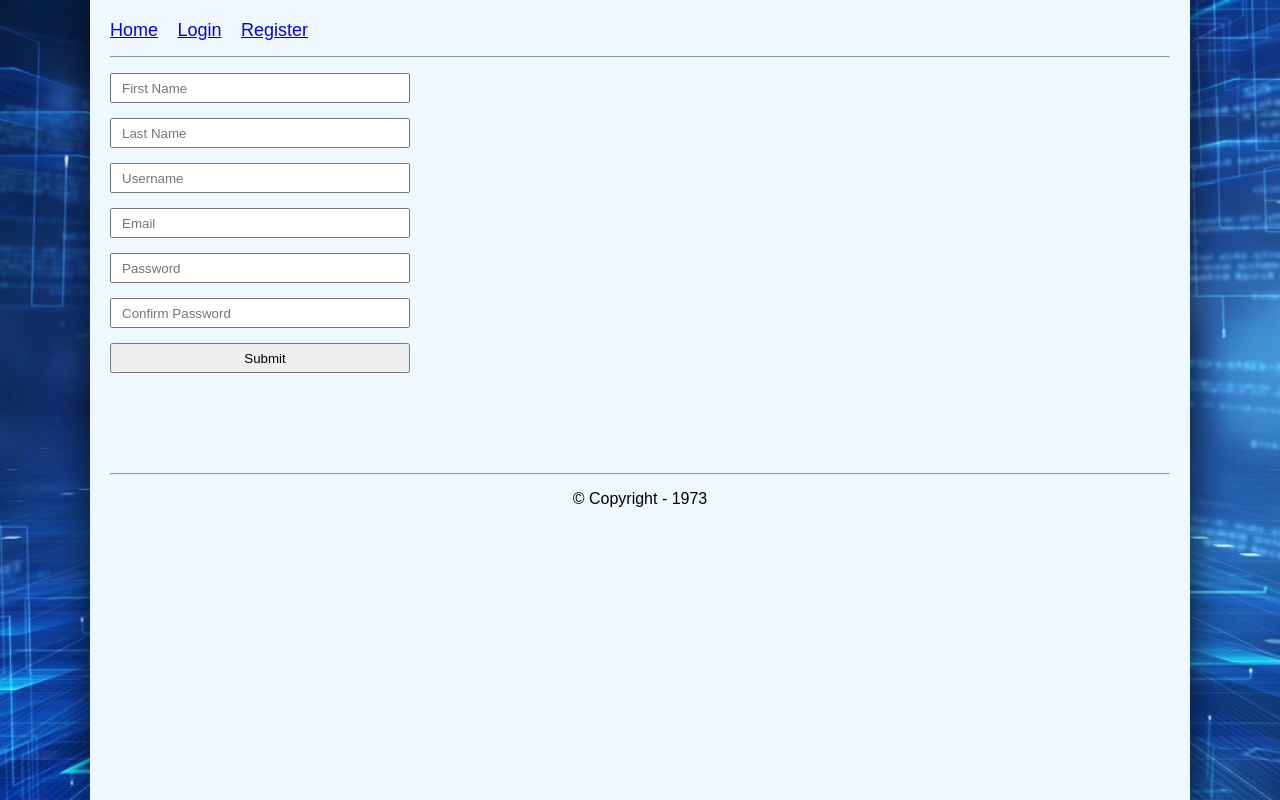
After one commit to SasaAndjelkovic/PripremniPHP, a PHP site: page /register.php in a window 1280 px wide. The commit adds this page. Run offline with PHP 8.4, Linux system fonts and the light colour scheme.

Commit message:
new commit

```diff
--- a/PHPsocial_network/inc/header.php
+++ b/PHPsocial_network/inc/header.php
@@ -10,7 +10,7 @@
     <meta charset="UTF-8">
     <meta http-equiv="X-UA-Compatible" content="IE=edge">
     <meta name="viewport" content="width=device-width, initial-scale=1.0">
-    <link rel="stylesheet" href="css/">
+    <link rel="stylesheet" href="css/style.css">
     <title>Cysecor Social Network</title>
 </head>
 <body>
--- /dev/null
+++ b/PHPsocial_network/register.php
@@ -0,0 +1,29 @@
+<?php include "inc/header.php"; ?>
+
+<?php
+
+    if($_SERVER['REQUEST_METHOD'] == "POST") {
+        $first_name = escape($_POST['first_name']);
+        $last_name = escape($_POST['last_name']);
+        $username = escape($_POST['username']);
+        $email = escape($_POST['username']);
+        $password = escape($_POST['password']);
+        $password = password_hash($password, algo: PASSWORD_DEFAULT);
+
+        $sql = "INSERT INTO users(first_name, last_name, username, profile_image, email, password) ";
+        $sql .= "VALUES('$first_name', '$last_name', '$username', 'uploads/default.jpg', '$email', '$password')";
+    }
+
+?>
+
+    <form method="POST">
+        <input type="text" name="first_name" placeholder="First Name" required>
+        <input type="text" name="last_name" placeholder="Last Name" required>
+        <input type="text" name="username" placeholder="Username" required>
+        <input type="email" name="email" placeholder="Email" required>
+        <input type="password" name="password" placeholder="Password" required>
+        <input type="password" name="confirm_password" placeholder="Confirm Password" required>
+        <input type="submit" name="register-submit" placeholder="Register Now">
+    </form>
+
+<?php include "inc/footer.php"; ?>
```
